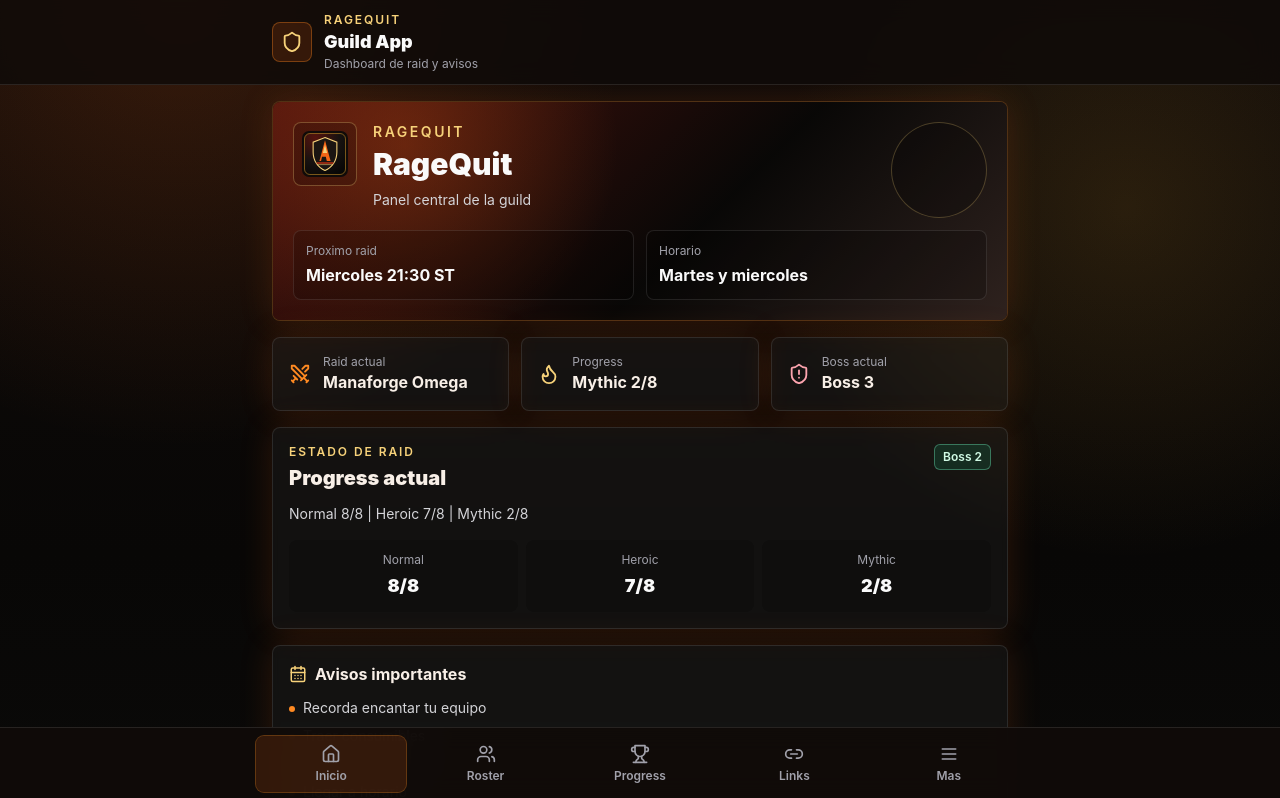
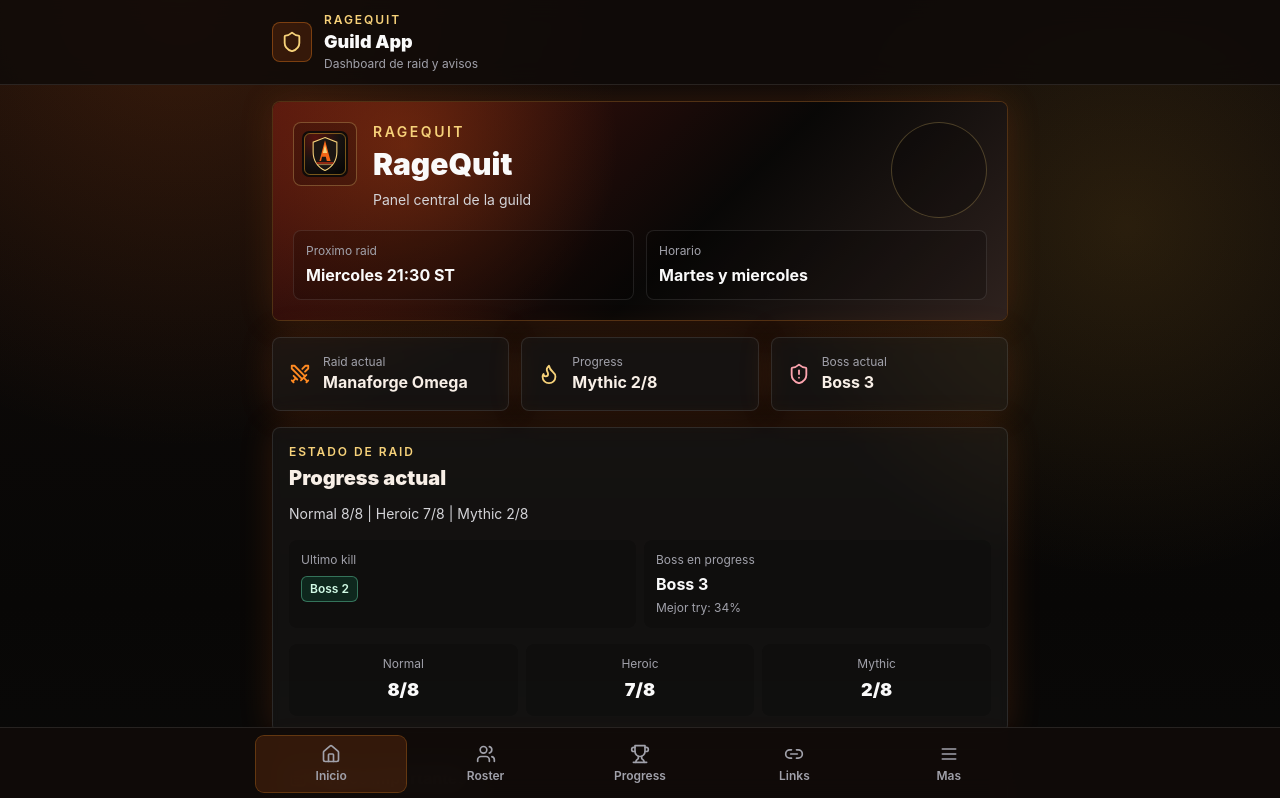
Before and after one commit to Anitori/ragequit-guild-app, a React (Vite) app: page / in a window 1280 px wide. Shown: the top 798 px of the page. Built offline with nearby package versions, Linux system fonts and the light colour scheme.

Commit message:
Clarify dashboard raid status

```diff
--- a/src/pages/Dashboard.tsx
+++ b/src/pages/Dashboard.tsx
@@ -26,6 +26,8 @@ const quickActions = [
 export function Dashboard({ navigate }: { navigate: Navigate }) {
   const { progress: raidProgress } = useRaidProgress();
   const mythicProgress = raidProgress.progress.find((item) => item.difficulty === 'Mythic');
+  const currentBoss = raidProgress.bosses.find((boss) => boss.name === raidProgress.currentBoss);
+  const currentBossBestTry = currentBoss?.bestTry ?? '-';
   const progressText = raidProgress.progress
     .map((item) => `${item.difficulty} ${item.killed}/${item.total}`)
     .join(' | ');
@@ -97,16 +99,28 @@ export function Dashboard({ navigate }: { navigate: Navigate }) {
       </div>
 
       <Card>
-        <div className="flex items-start justify-between gap-3">
+        <div>
           <div>
             <p className="text-xs font-semibold uppercase tracking-[0.16em] text-forge-200">
               Estado de raid
             </p>
             <h3 className="mt-1 text-xl font-black">Progress actual</h3>
           </div>
-          <StatusBadge label={raidProgress.lastKill} variant="dead" />
         </div>
         <p className="mt-3 text-sm text-zinc-300">{progressText}</p>
+        <div className="mt-4 grid gap-2 sm:grid-cols-2">
+          <div className="rounded-lg bg-black/20 p-3">
+            <p className="text-xs text-zinc-400">Ultimo kill</p>
+            <div className="mt-2 flex flex-wrap items-center gap-2">
+              <StatusBadge label={raidProgress.lastKill} variant="dead" />
+            </div>
+          </div>
+          <div className="rounded-lg bg-black/20 p-3">
+            <p className="text-xs text-zinc-400">Boss en progress</p>
+            <p className="mt-1 font-bold text-zinc-50">{raidProgress.currentBoss}</p>
+            <p className="mt-1 text-xs text-zinc-400">Mejor try: {currentBossBestTry}</p>
+          </div>
+        </div>
         <div className="mt-4 grid grid-cols-3 gap-2">
           {raidProgress.progress.map((item) => (
             <div key={item.difficulty} className="rounded-lg bg-black/20 p-3 text-center">
```
